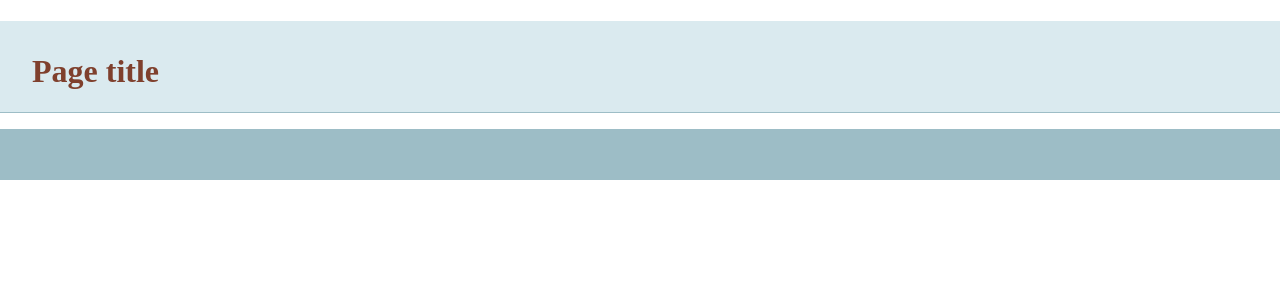
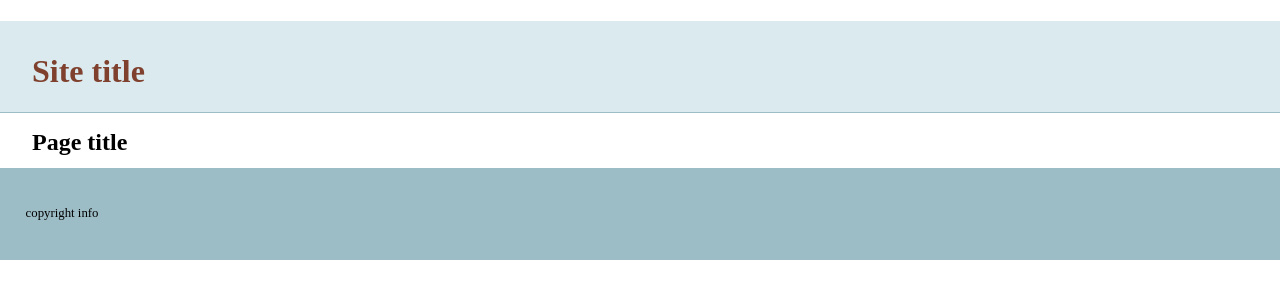
Before and after one commit to sixstringn/git-basics, a plain HTML site: page index.html in a window 1280 px wide. Drawn offline with nearby package versions, Linux system fonts and the light colour scheme.

Commit message:
added description to template

```diff
--- a/index.html
+++ b/index.html
@@ -14,13 +14,15 @@
     </head>
     <body>
     <header>
-	<h1>Page title</h1>
+	<h1>Site title</h1>
     </header>
     <nav id="pageNav">
     </nav>
     <main>
+     <h2>Page title</h2>
     </main>
     <footer>
+     <p>copyright info</p>
     </footer>
         <script>
 //use the modernizr load to load up external scripts. This will load the scripts asynchronously, but the order listed matters. Although it will load all scripts in parallel, it will execute them in the order listed
```
